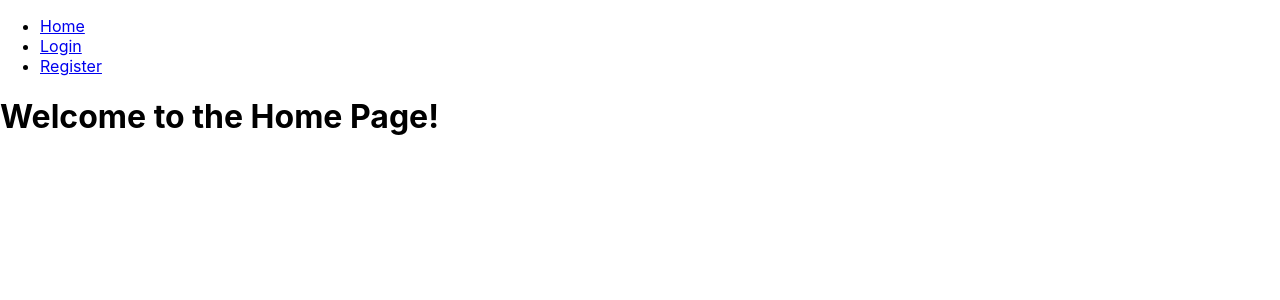
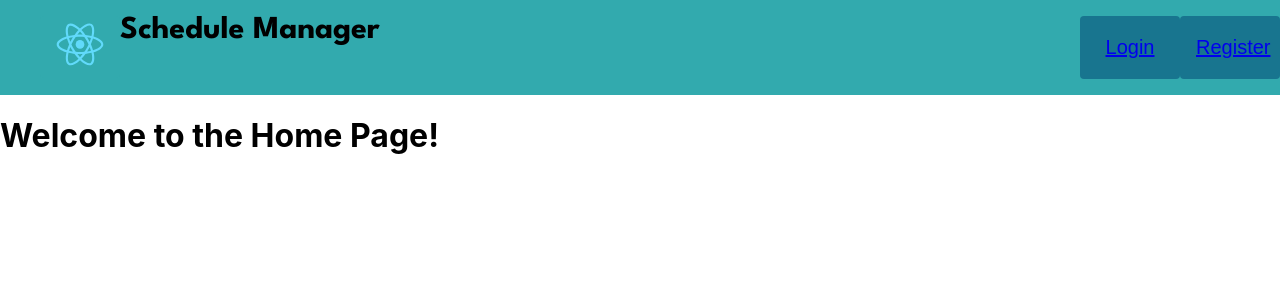
Before and after one commit to JerryO3/Orbital-23, a React (Create React App) app in the folder schedule-manager/: page / in a window 1280 px wide. Shown: the top 300 px of the page. Built offline with nearby package versions, Linux system fonts and the light colour scheme.

Commit message:
Nav Bar Update
Updated styling for nav bar

```diff
--- a/schedule-manager/src/App.css
+++ b/schedule-manager/src/App.css
@@ -1,38 +1,46 @@
-.App {
-  text-align: center;
+.navigationBar {
+  display: flex;
+  flex-direction: column;
+  background-color: #32aaae;
+  overflow: hidden;
 }
 
-.App-logo {
-  height: 40vmin;
-  pointer-events: none;
+.navigationBar button {
+  /* padding: 0.5rem; */
+  background-color: #18758f;
+  border: none;
+  border-radius: 4px;
+  color: #18758f;
+  cursor: pointer;
+  width: 100px;
+
+  float: right;
+  text-align: center;
+  padding: 20px 16px;
+  text-decoration: none;
+  font-size: 20px;
 }
 
-@media (prefers-reduced-motion: no-preference) {
-  .App-logo {
-    animation: App-logo-spin infinite 20s linear;
-  }
+.navigationBar button.split {
+  padding: 0%;
+  background-color: #32aaae;
+  border: none;
+  cursor: pointer;
+  width: 80px;
+  float: left;
 }
 
-.App-header {
-  background-color: #282c34;
-  min-height: 100vh;
-  display: flex;
-  flex-direction: column;
-  align-items: center;
-  justify-content: center;
-  font-size: calc(10px + 2vmin);
-  color: white;
+.navigationBar text {
+  font-size: xx-large;
+  font-weight: 100;
+  font-family: 'League Spartan';
+  font-style: normal;
 }
 
-.App-link {
-  color: #61dafb;
+.navigationBar button:hover {
+  background-color: #bfbfbf;
 }
 
-@keyframes App-logo-spin {
-  from {
-    transform: rotate(0deg);
-  }
-  to {
-    transform: rotate(360deg);
-  }
+.navigationBar button.split:hover {
+  background-color: #32aaae;
 }
--- a/schedule-manager/src/App.js
+++ b/schedule-manager/src/App.js
@@ -9,17 +9,18 @@ import Submit from './Submit';
 function App() {
   return (
     <Router>
-      <nav>
+      <nav className='navigationBar'>
         <ul>
-          <li>
-            <Link to="/">Home</Link>
-          </li>
-          <li>
+          <button class="split" type="home">
+            <Link to="/"><img src={logo} alt="Schedule Manager" /></Link>
+          </button>
+          <text>Schedule Manager</text>
+          <button type="register">
+            <Link to="/register">Register</Link>
+          </button>
+          <button type="login">
             <Link to="/login">Login</Link>
-          </li>
-          <li>
-            <Link to="/register">Register</Link>
-          </li>
+          </button>
         </ul>
       </nav>
 
```
